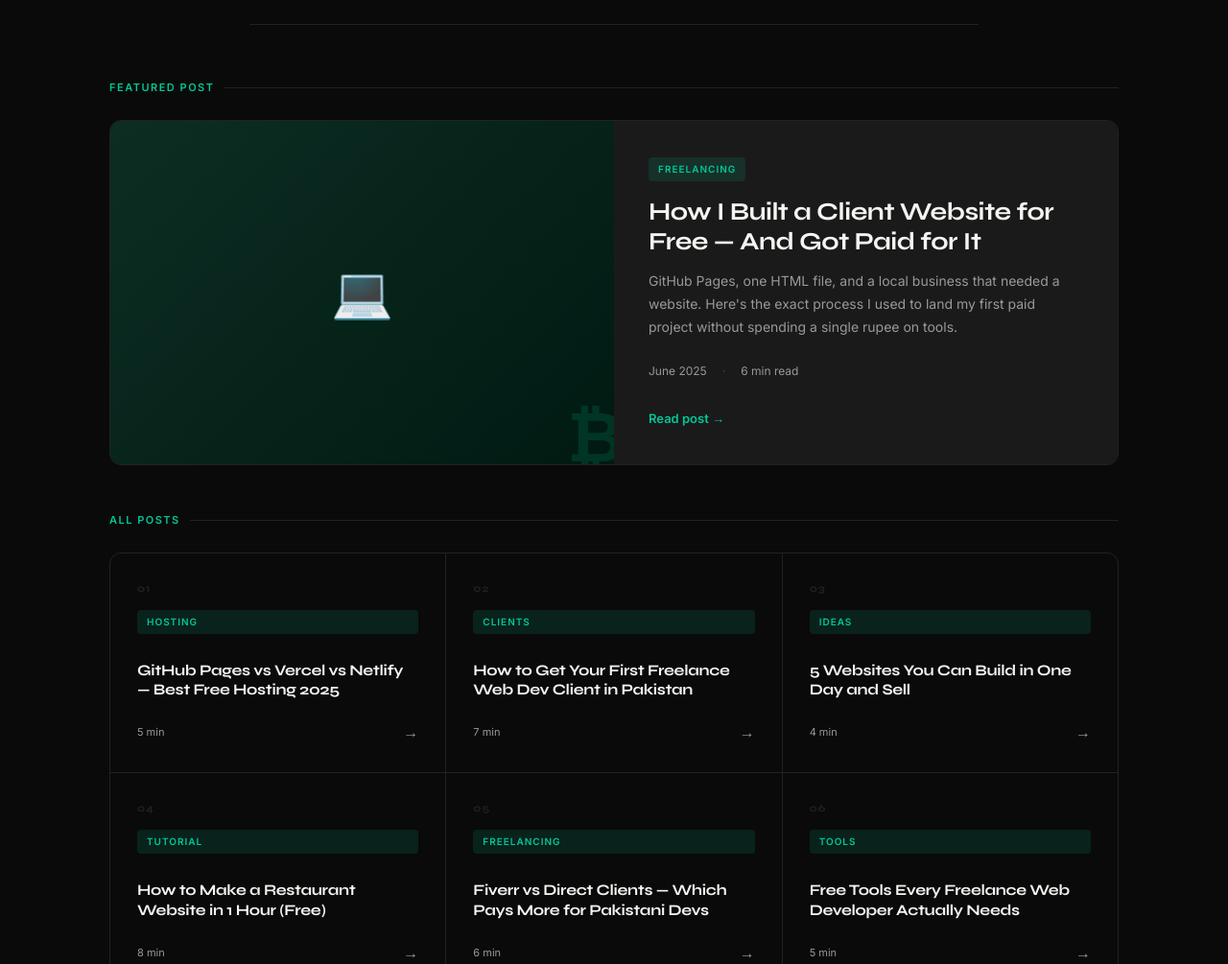
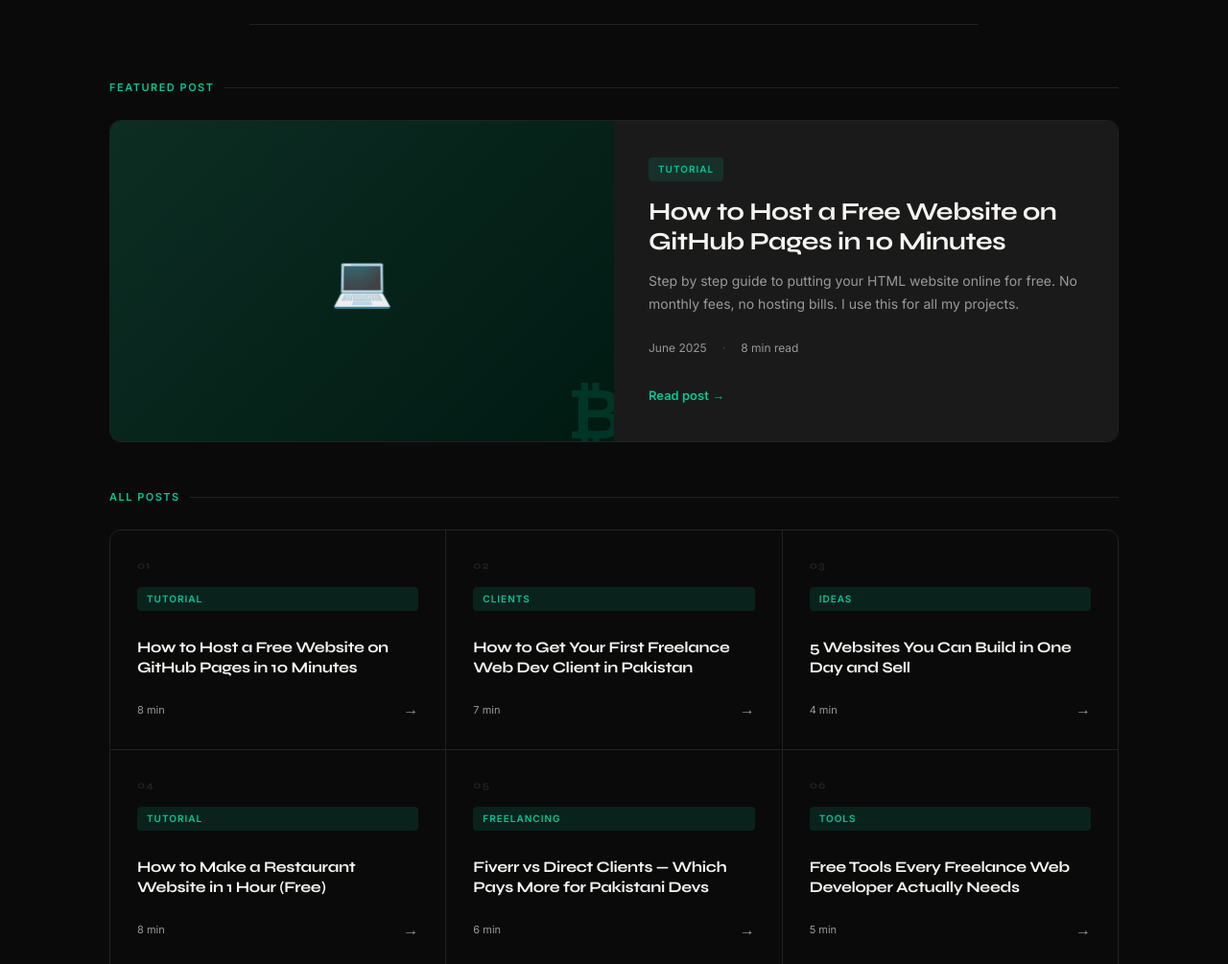
Before and after one commit to umerfarooq-1400/devearn, a plain HTML site: page index.html in a window 1280 px wide. Shown: the part 700-1705 px from the top of the page at 96% size. Drawn offline with Linux system fonts and the light colour scheme.

Commit message:
Update index.html

```diff
--- a/index.html
+++ b/index.html
@@ -212,6 +212,8 @@
     overflow: hidden;
     transition: border-color 0.3s;
     cursor: pointer;
+    text-decoration: none;
+    color: inherit;
   }
 
   .featured-card:hover { border-color: var(--accent); }
@@ -324,6 +326,8 @@
     display: flex;
     flex-direction: column;
     gap: 12px;
+    text-decoration: none;
+    color: inherit;
   }
 
   .post-card:hover { background: var(--gray-light); }
@@ -530,43 +534,43 @@
 
   <section class="featured" id="posts">
     <div class="section-label">Featured Post</div>
-    <div class="featured-card">
+    <a href="post-1.html" class="featured-card">
       <div class="featured-img">
         <div class="featured-img-graphic">₿</div>
         <div class="featured-img-icon">💻</div>
       </div>
       <div class="featured-body">
         <div>
-          <span class="post-tag">Freelancing</span>
-          <h2>How I Built a Client Website for Free — And Got Paid for It</h2>
-          <p>GitHub Pages, one HTML file, and a local business that needed a website. Here's the exact process I used to land my first paid project without spending a single rupee on tools.</p>
+          <span class="post-tag">Tutorial</span>
+          <h2>How to Host a Free Website on GitHub Pages in 10 Minutes</h2>
+          <p>Step by step guide to putting your HTML website online for free. No monthly fees, no hosting bills. I use this for all my projects.</p>
         </div>
         <div>
           <div class="post-meta">
             <span>June 2025</span>
             <span class="post-meta-dot">·</span>
-            <span>6 min read</span>
+            <span>8 min read</span>
           </div>
           <br>
           <span class="read-link">Read post →</span>
         </div>
       </div>
-    </div>
+    </a>
   </section>
 
   <section class="posts-section">
     <div class="section-label">All Posts</div>
     <div class="posts-grid">
 
-      <div class="post-card">
+      <a href="post-1.html" class="post-card">
         <div class="post-card-num">01</div>
-        <span class="post-tag">Hosting</span>
-        <h3>GitHub Pages vs Vercel vs Netlify — Best Free Hosting 2025</h3>
+        <span class="post-tag">Tutorial</span>
+        <h3>How to Host a Free Website on GitHub Pages in 10 Minutes</h3>
         <div class="post-card-bottom">
-          <span class="post-card-time">5 min</span>
+          <span class="post-card-time">8 min</span>
           <span class="post-card-arrow">→</span>
         </div>
-      </div>
+      </a>
 
       <div class="post-card">
         <div class="post-card-num">02</div>
```
